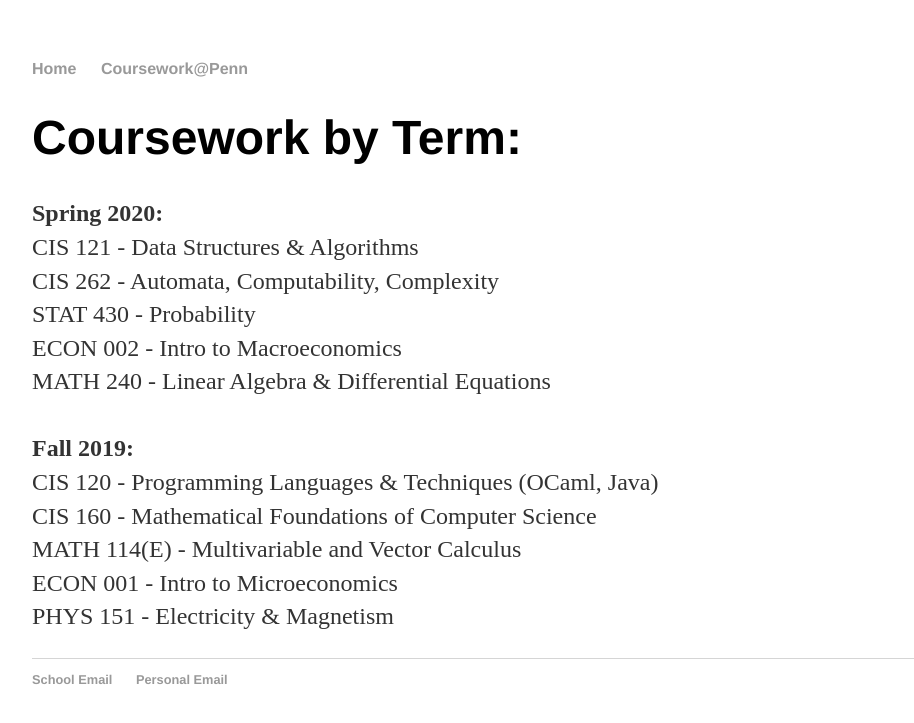
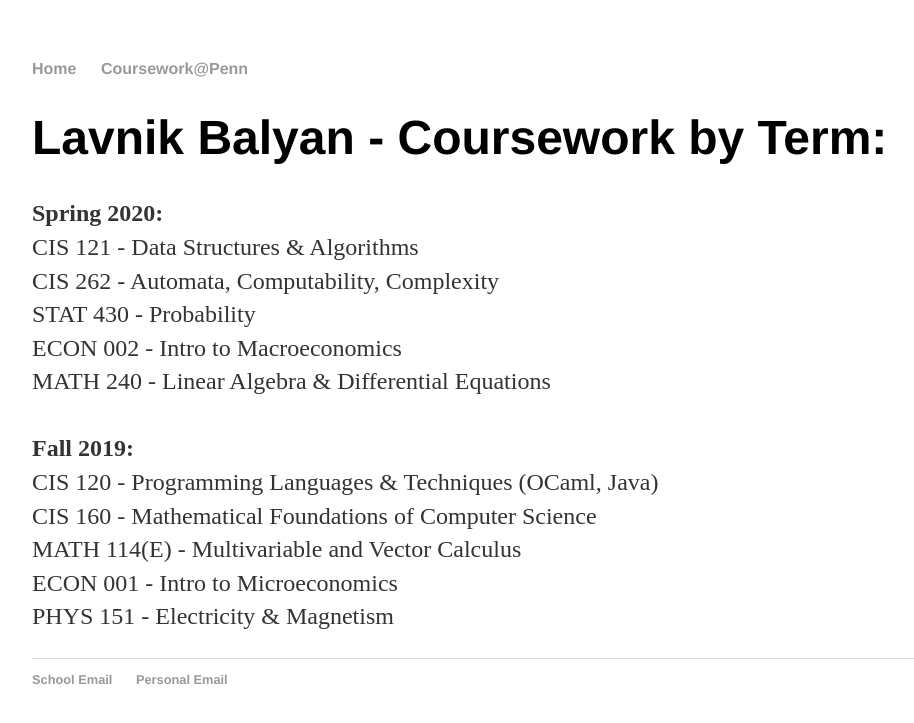
Before and after one commit to lavnik-balyan/lavnik-balyan.github.io, a Jekyll site: the page built from Coursework@Penn/index.html, in a window 1280 px wide. Shown: the top 723 px of the page, without its empty margins (160-1074 px from the left). Built offline with Jekyll 4.4.1, drawn with Linux system fonts in a browser that asks for light colours.

Commit message:
Update index.html

```diff
--- a/Coursework@Penn/index.html
+++ b/Coursework@Penn/index.html
@@ -4,7 +4,7 @@
 ---
 
 <div class="Coursework@Penn">
-     <h1>Coursework by Term:</h1>
+     <h1>Lavnik Balyan - Coursework by Term:</h1>
           <p>
                <b>Spring 2020:</b>
                <br />CIS 121 - Data Structures & Algorithms
```
